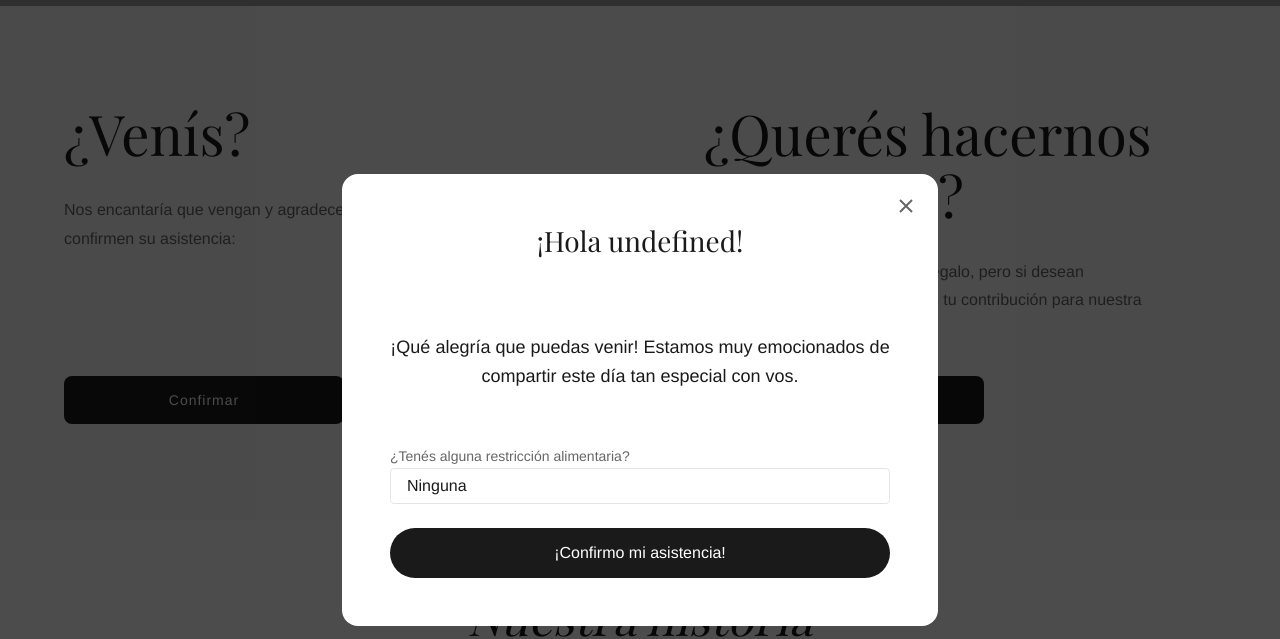
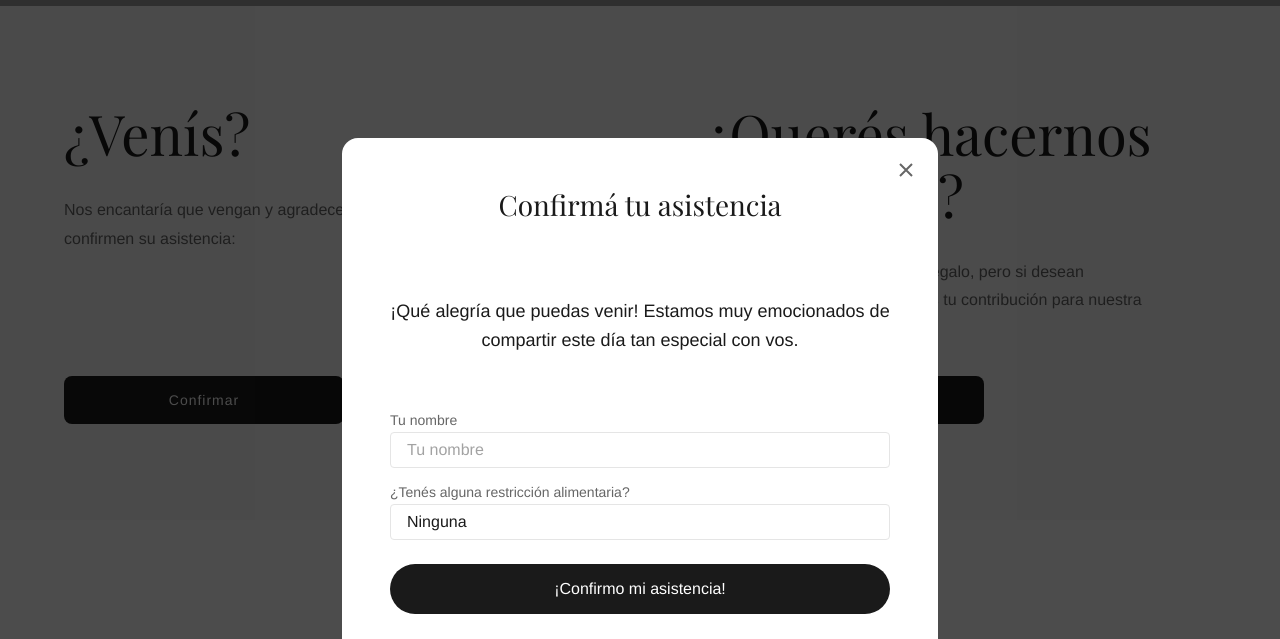
Before and after one commit to guille367/leaysabri, a Next.js app: page / in a window 1280 px wide. Both pictures are taken after a click on the button "Confirmar". Shown: the top 639 px of the page. Built offline with nearby package versions, Linux system fonts and the light colour scheme; grey boxes are pictures that could not be loaded; a web font is replaced by a local one.

Commit message:
handles uninvited ones

```diff
--- a/src/app/api/guests/route.ts
+++ b/src/app/api/guests/route.ts
@@ -36,7 +36,7 @@ export async function POST(request: NextRequest) {
         const guest = await addGuest({
             name: body.name,
             guests: body.guests || [],
-            guestsAmount: body.guestsAmount,
+            guestsAmount: body.guestsAmount || 0,
             dietaryRestrictions: body.dietaryRestrictions || '',
             code: body.code || '',
             confirmado: body.confirmado ?? false,
--- a/src/views/Invitation/components/RSVPModal/index.tsx
+++ b/src/views/Invitation/components/RSVPModal/index.tsx
@@ -24,6 +24,7 @@ interface RSVPModalProps {
 }
 
 export default function RSVPModal({ isOpen, onClose, guest, code, onConfirmed }: RSVPModalProps) {
+    const [guestName, setGuestName] = useState('')
     const [guestNames, setGuestNames] = useState<string[]>([])
     const [dietaryRestrictions, setDietaryRestrictions] = useState('Ninguna')
     const [loading, setLoading] = useState(false)
@@ -35,6 +36,7 @@ export default function RSVPModal({ isOpen, onClose, guest, code, onConfirmed }:
 
     useEffect(() => {
         if (guest) {
+            setGuestName(guest.name || '')
             // Initialize guest names array based on guestsAmount
             const initialGuests = guest.guests?.length
                 ? [...guest.guests]
@@ -69,21 +71,25 @@ export default function RSVPModal({ isOpen, onClose, guest, code, onConfirmed }:
 
     const handleSubmit = async (e: React.FormEvent) => {
         e.preventDefault()
-        if (!guest?.id) return
+
+        const isNewGuest = !guest?.code
+        const generatedCode = guest?.code || Math.random().toString(36).substring(2, 8).toUpperCase()
 
         setLoading(true)
         setError(null)
 
         try {
             const response = await fetch('/api/guests', {
-                method: 'PUT',
+                method: isNewGuest ? 'POST' : 'PUT',
                 headers: { 'Content-Type': 'application/json' },
                 body: JSON.stringify({
-                    id: guest.id,
+                    ...(isNewGuest ? {} : { id: guest.id }),
+                    name: guestName,
                     guests: guestNames,
+                    guestsAmount: guestNames.length,
                     dietaryRestrictions,
                     confirmado: true,
-                    code: guest.code,
+                    code: generatedCode,
                 }),
             })
 
@@ -155,14 +161,22 @@ export default function RSVPModal({ isOpen, onClose, guest, code, onConfirmed }:
                         ) : (
                             <>
                                 <h2 className="rsvp-modal__title">
-                                    {hasGuests
-                                        ? `${guest?.name}, confirmá tu asistencia`
-                                        : `¡Hola ${guest?.name}!`
-                                    }
+                                    Confirmá tu asistencia
                                 </h2>
 
                                 {hasGuests ? (
                                     <form className="rsvp-modal__form" onSubmit={handleSubmit}>
+                                        <div className="rsvp-modal__field">
+                                            <label htmlFor="guestName">Nombre</label>
+                                            <input
+                                                type="text"
+                                                id="guestName"
+                                                value={guestName}
+                                                onChange={(e) => setGuestName(e.target.value)}
+                                                placeholder="Ingresá tu nombre"
+                                            />
+                                        </div>
+
                                         <p className="rsvp-modal__intro">
                                             Por favor ingresá los nombres de tus invitados:
                                         </p>
@@ -210,6 +224,17 @@ export default function RSVPModal({ isOpen, onClose, guest, code, onConfirmed }:
                                         </p>
 
                                         <div className="rsvp-modal__field">
+                                            <label htmlFor="guestNameSolo">Tu nombre</label>
+                                            <input
+                                                type="text"
+                                                id="guestNameSolo"
+                                                value={guestName}
+                                                onChange={(e) => setGuestName(e.target.value)}
+                                                placeholder="Tu nombre"
+                                            />
+                                        </div>
+
+                                        <div className="rsvp-modal__field">
                                             <label htmlFor="dietaryRestrictions">¿Tenés alguna restricción alimentaria?</label>
                                             <input
                                                 type="text"
```
